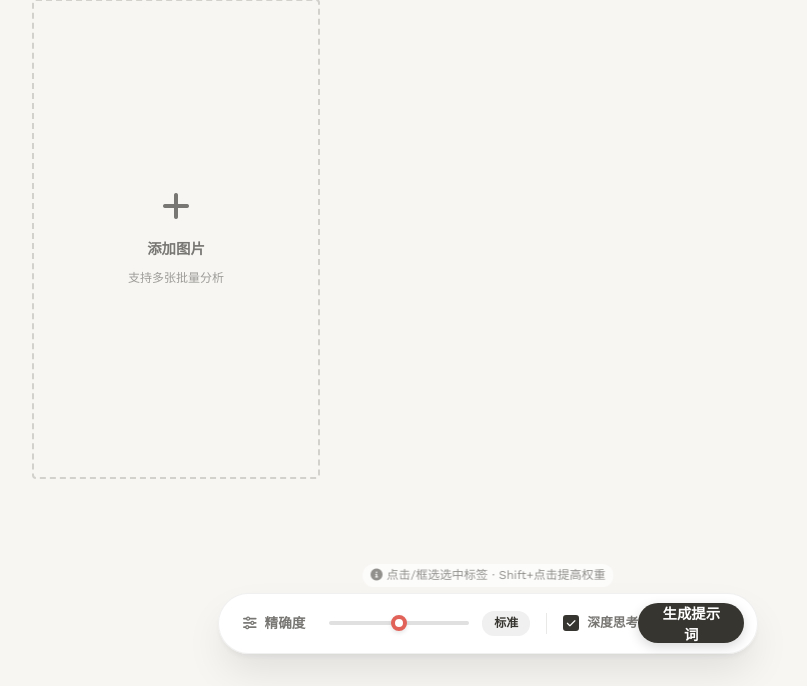
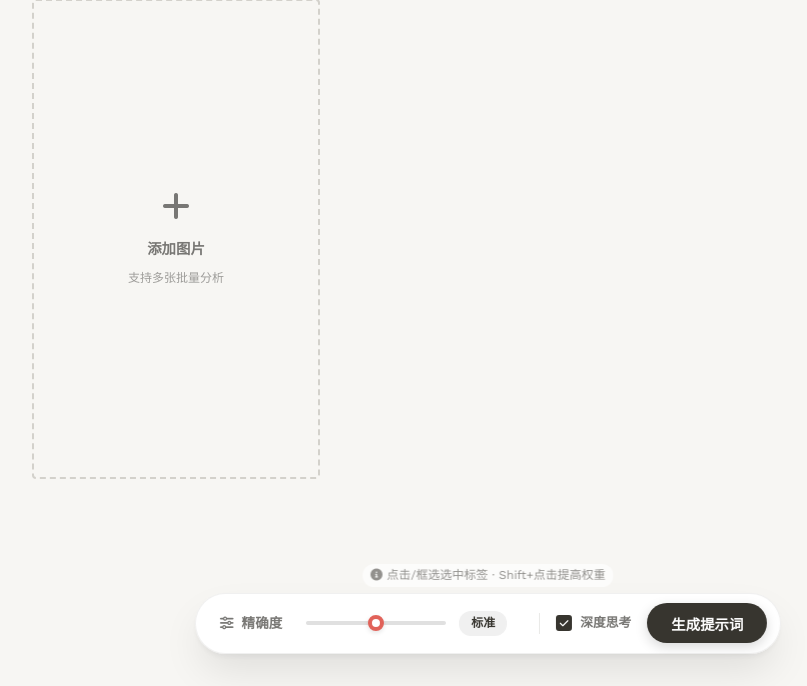
Before and after one commit to Ponyissix/prompt-fusion, a Flask app: page / in a window 1280 px wide. Shown: the part 114-800 px from the top of the page, without its empty margins (152-959 px from the left). Run offline with Flask 3, Linux system fonts and the light colour scheme.

Commit message:
Improve control bar layout flexibility

```diff
--- a/templates/index.html
+++ b/templates/index.html
@@ -297,22 +297,23 @@
             bottom: 2rem;
             left: 50%;
             transform: translateX(-50%);
-            width: 540px; /* Fixed Width */
-            min-width: 540px; /* Enforce Fixed Width */
+            width: auto; /* Allow flexible width */
+            min-width: 540px;
+            max-width: 90vw;
             background: rgba(255, 255, 255, 0.95);
             backdrop-filter: blur(20px);
             border: 1px solid rgba(0,0,0,0.06);
             padding: 0.6rem 0.8rem 0.6rem 1.5rem;
             display: flex;
             align-items: center;
-            justify-content: space-between; /* Ensure spacing */
-            gap: 0; /* Remove gap, use space-between */
+            justify-content: space-between;
+            gap: 1rem; /* Added gap back for flexibility */
             z-index: 100;
             box-shadow:
                 0 4px 6px -1px rgba(0, 0, 0, 0.05),
                 0 20px 40px -5px rgba(0, 0, 0, 0.1);
             border-radius: 100px;
-            box-sizing: border-box; /* Fix width calculation */
+            box-sizing: border-box;
         }
 
         .controls-hint {
@@ -886,6 +887,7 @@
                         justify-content: center;
                         background: var(--text-main);
                         transition: all 0.2s;
+                        flex-shrink: 0;
                     ">
                         <i class="fa-solid fa-check" style="font-size: 10px; color: white;"></i>
                     </div>
```
